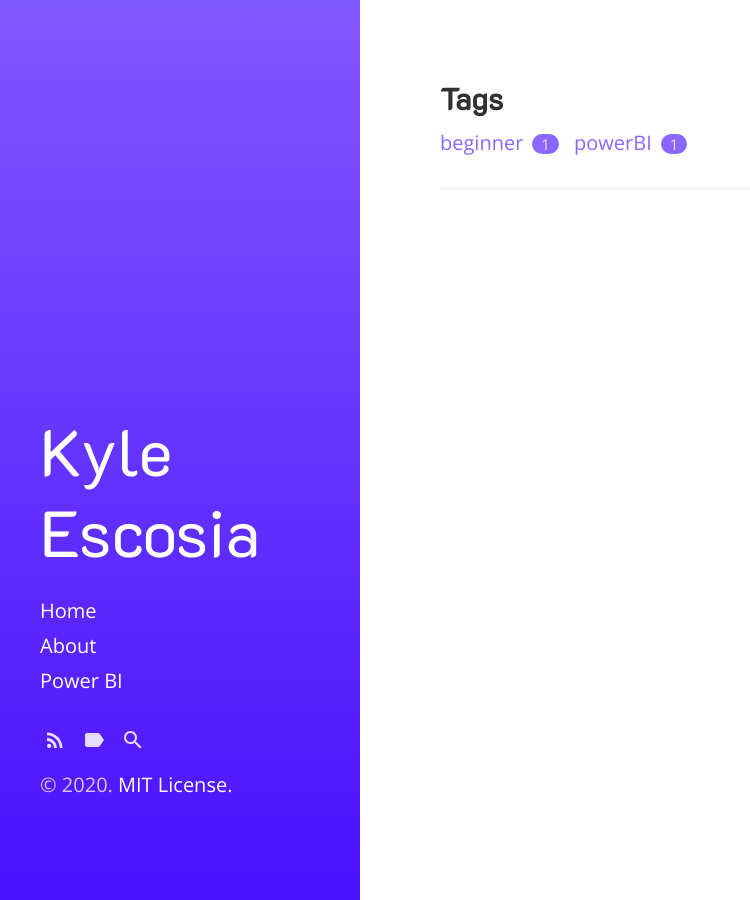
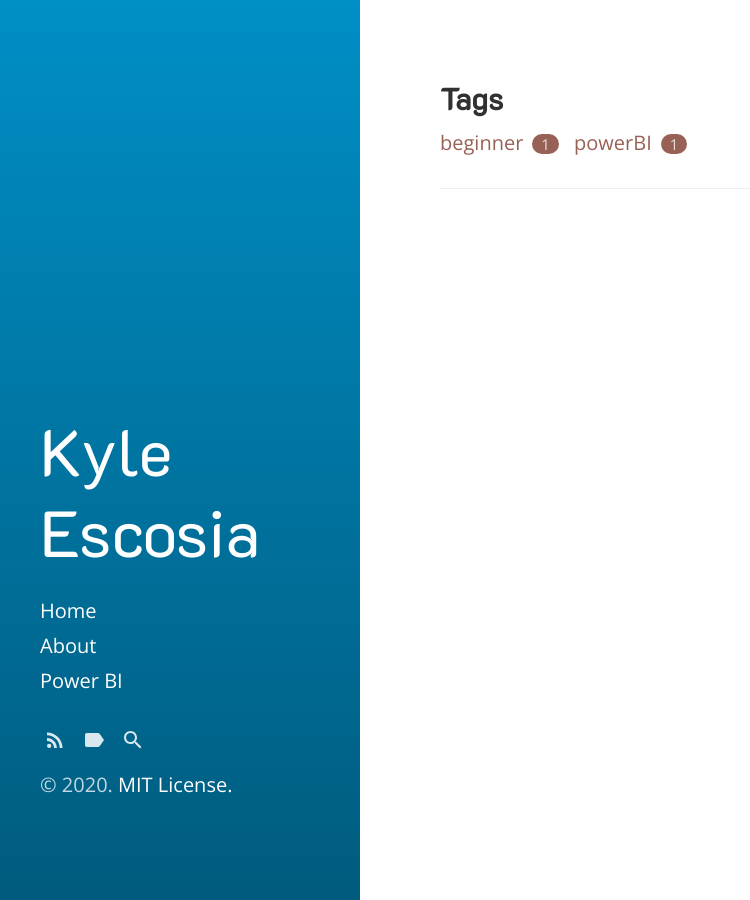
Before and after one commit to klescosia/klescosia.io, a Jekyll site: the page built from tags.html, in a window 1280 px wide. Shown: the whole page, without its empty margins (0-750 px from the left). Built offline with Jekyll 4.4.1, drawn with Linux system fonts in a browser that asks for light colours.

Commit message:
Update main.scss

```diff
--- a/assets/css/main.scss
+++ b/assets/css/main.scss
@@ -3,7 +3,23 @@
 # only main files contain this front matter, not partials.
 ---
 
-$sidebar-bg-color: #6534ff;
-$link-color: #6534ff;
+
+/* SCSS HEX */
+$sea-green-crayola: #00ffc5ff;
+$isabelline: #F3F0EBff;
+$celadon-blue: #0075a2ff;
+$dark-sienna: #481620ff;
+$cinnamon-satin: #d55672ff;
+$gainsboro: #DADAE2ff;
+$liver-organ: #752D1Dff;
+$dark-goldenrod: #BB8113ff;
+$dark-goldenrod-2: #BB8113ff;
+$violet-blue: #3F54A5ff;
+
+
+$sidebar-bg-color: $celadon-blue;
+$link-color: $liver-organ;
+
+
 
 @import "hydeout";
```
